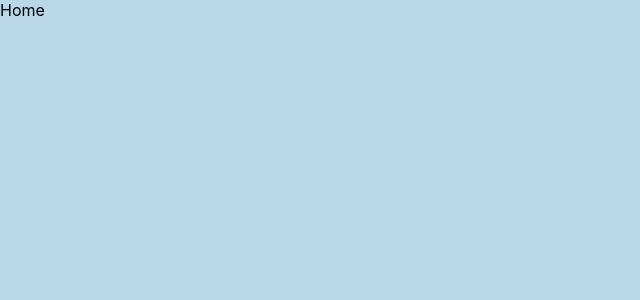
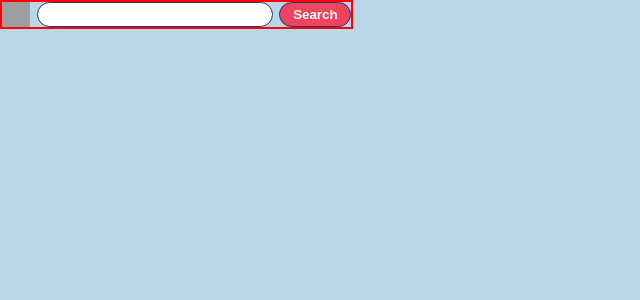
Before and after one commit to neortegab/pokemons, a React (Create React App) app in the folder client/: page /home in a window 1280 px wide. Shown: the top 300 px of the page, without its empty margins (0-640 px from the left). Built offline with nearby package versions, Linux system fonts and the light colour scheme; grey boxes are pictures that could not be loaded.

Commit message:
Home creation: NavBar created and added basic styiling

```diff
--- a/client/src/components/pages/Home.jsx
+++ b/client/src/components/pages/Home.jsx
@@ -1,7 +1,15 @@
 import React from 'react'
+import NavBar from './HomeComponents/NavBar'
 
 export default function Home() {
+
+  function searchPokemon(){
+    console.log("Searching pokemon");
+  }
+
   return (
-    <div>Home</div>
+    <>
+      <NavBar searchPokemon={searchPokemon}/>
+    </>
   )
 }
--- /dev/null
+++ b/client/src/components/pages/HomeComponents/NavBar.jsx
@@ -0,0 +1,25 @@
+import React, { useState } from 'react'
+import './styles/NavBar.css'
+import pokeballIcon from '../../../images/pokeball.ico'
+
+export default function NavBar(props) {
+
+    const { searchPokemon } = props;
+
+    const [name, setName] = useState('');
+
+    function checkErrors(e){
+        let input = e.target.value;
+        if(input.match(/\d/))
+            alert("Pokemons don't have numbers in their names!");
+        else setName(input);
+    }
+
+  return (
+    <div className='navbar-container'>
+        <img src={pokeballIcon} alt='navbar icon pokeball'/>
+        <input type="text" value={name} onChange={checkErrors}/>
+        <button onClick={searchPokemon()}>Search</button>
+    </div>
+  )
+}
--- /dev/null
+++ b/client/src/components/pages/HomeComponents/styles/NavBar.css
@@ -0,0 +1,26 @@
+.navbar-container{
+    border: 2px solid red;
+    display: flex;
+    gap: 0.5vw;
+}
+
+.navbar-container > img{
+    max-width: 2.2vw;
+    height: auto;
+}
+
+.navbar-container > input{
+    border-radius: 15px;
+    border: 1px solid #2B3467;
+    width: 18vw;
+    max-height: 4vh;
+}
+
+.navbar-container > button{
+    border-radius: 15px;
+    border: 1px solid #2B3467;
+    background-color: #EB455F;
+    color: white;
+    font-weight: bold;
+    padding: 0.5vh 1vw;
+}
```
Also changed, not shown: 1 other file (tests, documents, lock files or other folders).
